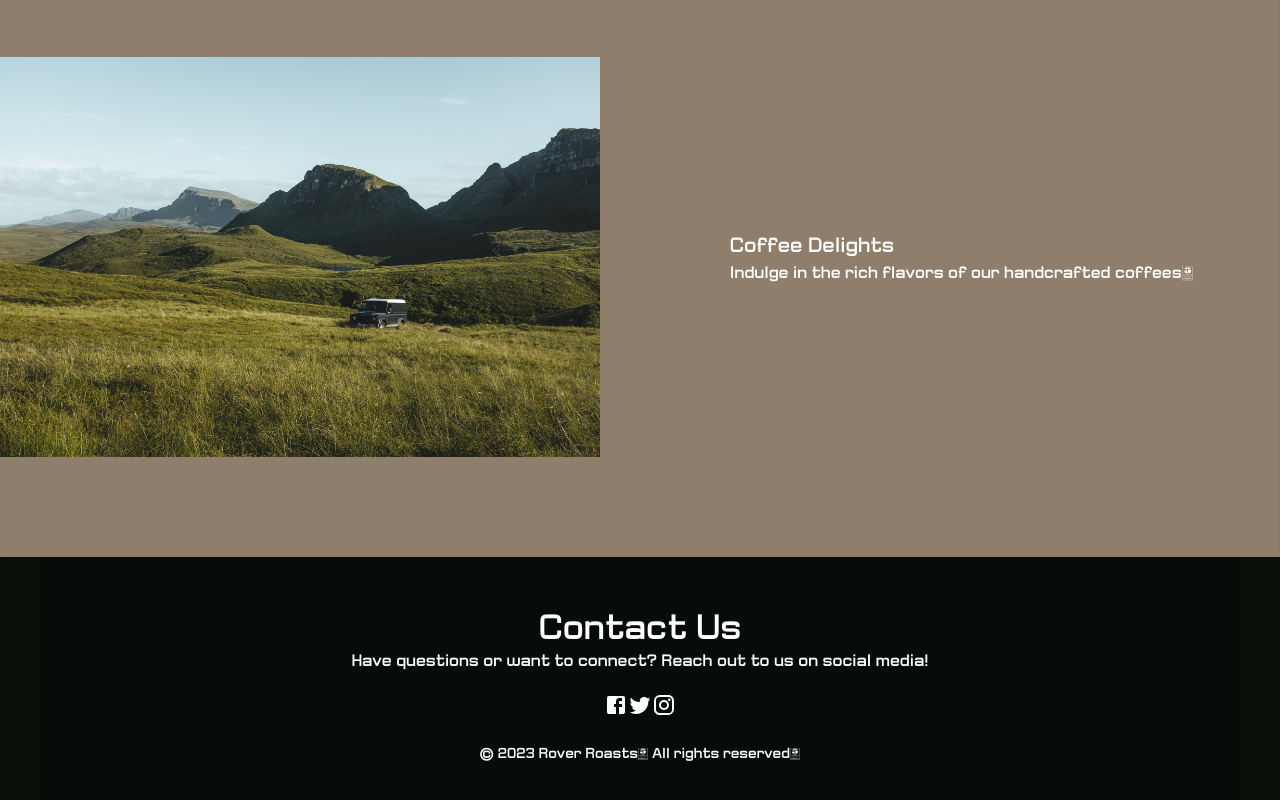
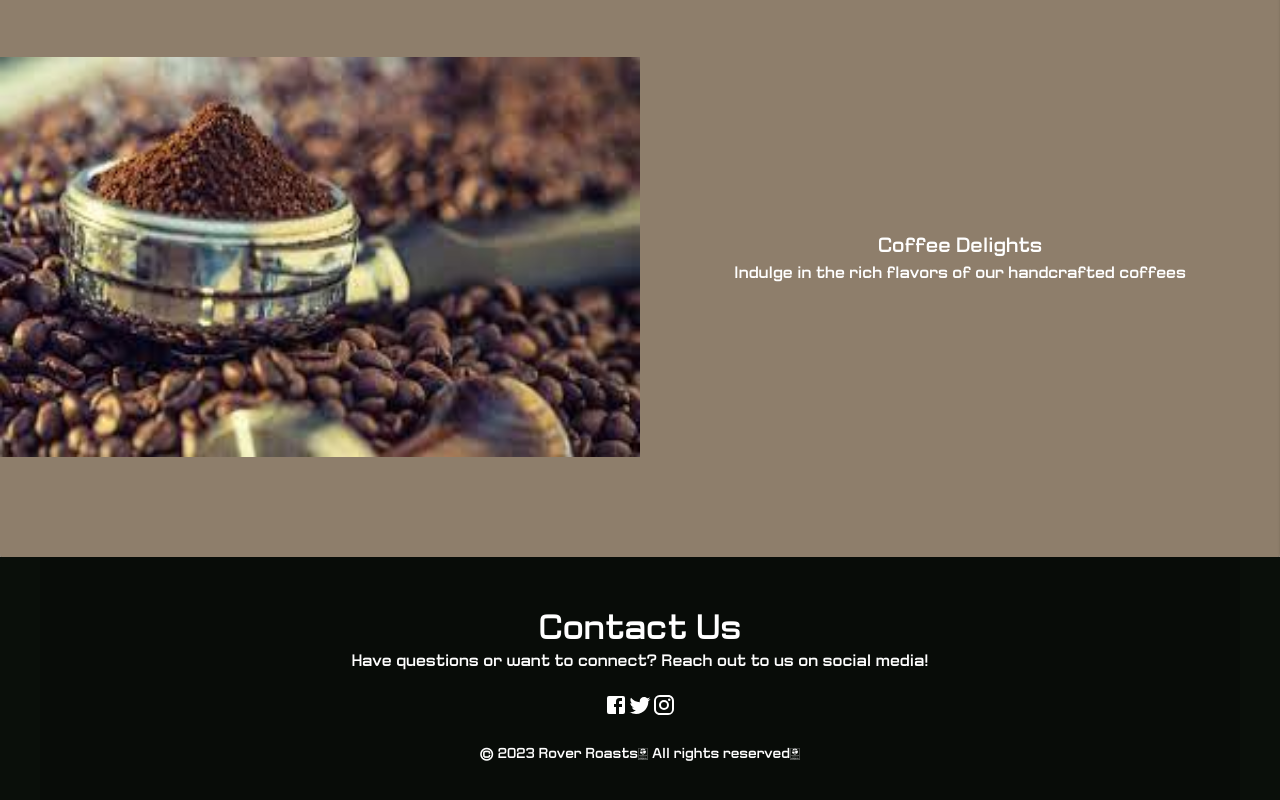
Before and after one commit to lucy-randewich/React-Website, a React (Create React App) app: page / in a window 1280 px wide. Shown: the part 1551-2351 px from the top of the page. Built offline with nearby package versions, Linux system fonts and the light colour scheme.

Commit message:
start gallery

```diff
--- a/src/components/gallery.jsx
+++ b/src/components/gallery.jsx
@@ -1,17 +1,17 @@
 import React from 'react';
 import { Container, Paper, Typography } from '@mui/material';
-import Image from '../images/backdrop.jpeg';
+import Coffee from '../images/coffee.jpeg';
 
 const galleryData = [
   {
-    imageUrl: Image,
+    imageUrl: Coffee,
     title: 'Coffee Delights',
-    description: 'Indulge in the rich flavors of our handcrafted coffees.',
+    description: 'Indulge in the rich flavors of our handcrafted coffees',
   },
   {
-    imageUrl: Image,
+    imageUrl: Coffee,
     title: 'Cozy Atmosphere',
-    description: 'Experience the warmth and comfort of our coffee shop.',
+    description: 'Experience the warmth and comfort of our coffee shop',
   },
 ];
 
@@ -43,8 +43,8 @@ const Gallery = () => {
           <Paper style={paperStyle} key={index}>
             <img src={item.imageUrl} style={imageStyle} alt={`Gallery Item ${index}`} />
             <div>
-              <Typography variant="h6" sx={{color: 'white', width:'50vw', maxWidth: '50vw', marginLeft: '130px'}} >{item.title}</Typography>
-              <Typography variant="body1" sx={{color: 'white', width:'50vw', maxWidth: '50vw', marginLeft: '130px'}} >{item.description}</Typography>
+              <Typography variant="h6" sx={{color: 'white', width:'50vw', maxWidth: '50vw', textAlign:'center'}} >{item.title}</Typography>
+              <Typography variant="body1" sx={{color: 'white', width:'50vw', maxWidth: '50vw', textAlign:'center'}} >{item.description}</Typography>
             </div>
           </Paper>
         ))}
```
Also changed, not shown: src/images/coffee.jpeg (added).
